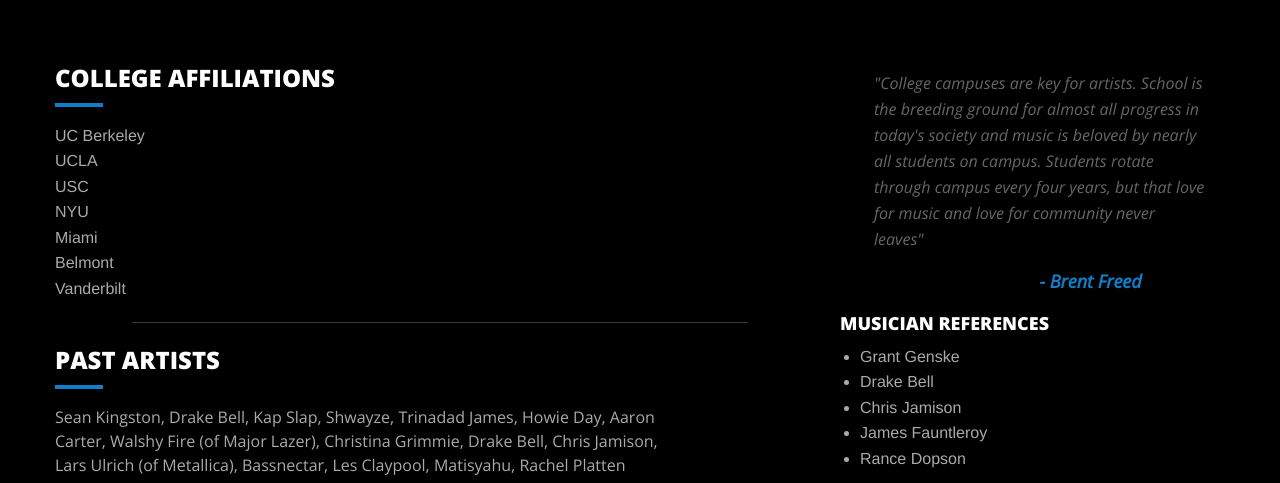
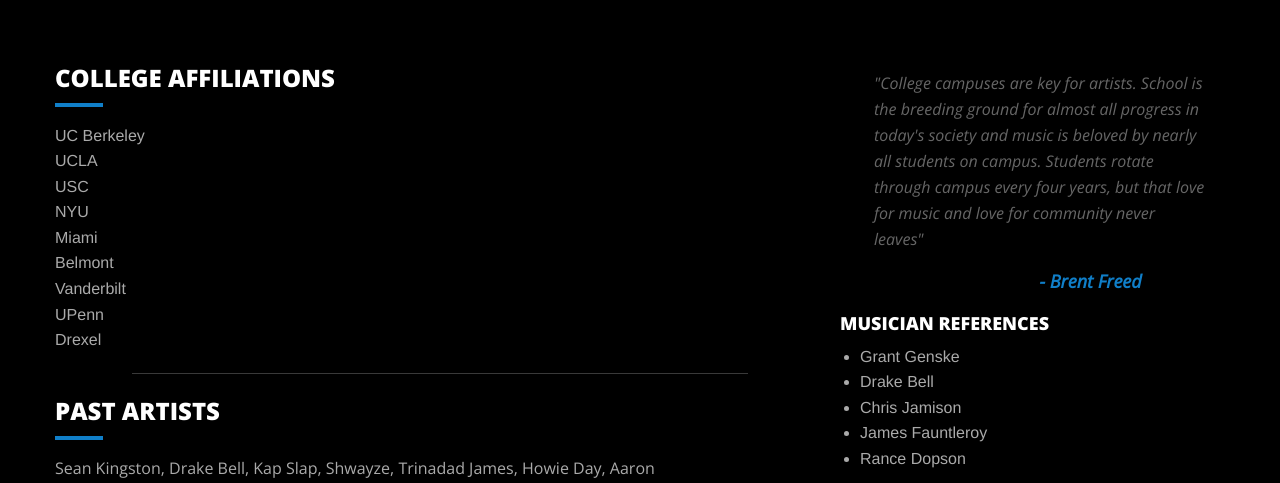
Before and after one commit to sanjeevsuresh/brentfreedmusic, a plain HTML site: page index.html in a window 1280 px wide. Shown: the part 285-768 px from the top of the page. Drawn offline with nearby package versions, Linux system fonts and the light colour scheme.

Commit message:
more colleges

```diff
--- a/index.html
+++ b/index.html
@@ -47,6 +47,8 @@
             		<li>Miami</li>
             		<li>Belmont</li>
                 <li>Vanderbilt</li>
+                <li>UPenn</li>
+                <li>Drexel</li>
             	</ul>
               <hr />
           </div>
@@ -55,7 +57,7 @@
           <div class="large-12 columns">
           	<h2 class="section-title">Past Artists</h2>
             <p class="entry-heading"></p>
-          	<p class="section-text artists">Sean Kingston, Drake Bell, Kap Slap, Shwayze, Trinadad James, Howie Day, Aaron Carter, Walshy Fire (of Major Lazer), Christina Grimmie, Drake Bell, Chris Jamison, Lars Ulrich (of Metallica), Bassnectar, Les Claypool, Matisyahu, Rachel Platten</p>
+          	<p class="section-text artists">Sean Kingston, Drake Bell, Kap Slap, Shwayze, Trinadad James, Howie Day, Aaron Carter, Walshy Fire (of Major Lazer), Christina Grimmie, Grant Genske, Nick Martin, Jacob Gill, Chris Jamison, Lars Ulrich (of Metallica), Bassnectar, Les Claypool, Matisyahu, Rachel Platten</p>
           </div>
         </div>
         <hr />
```
